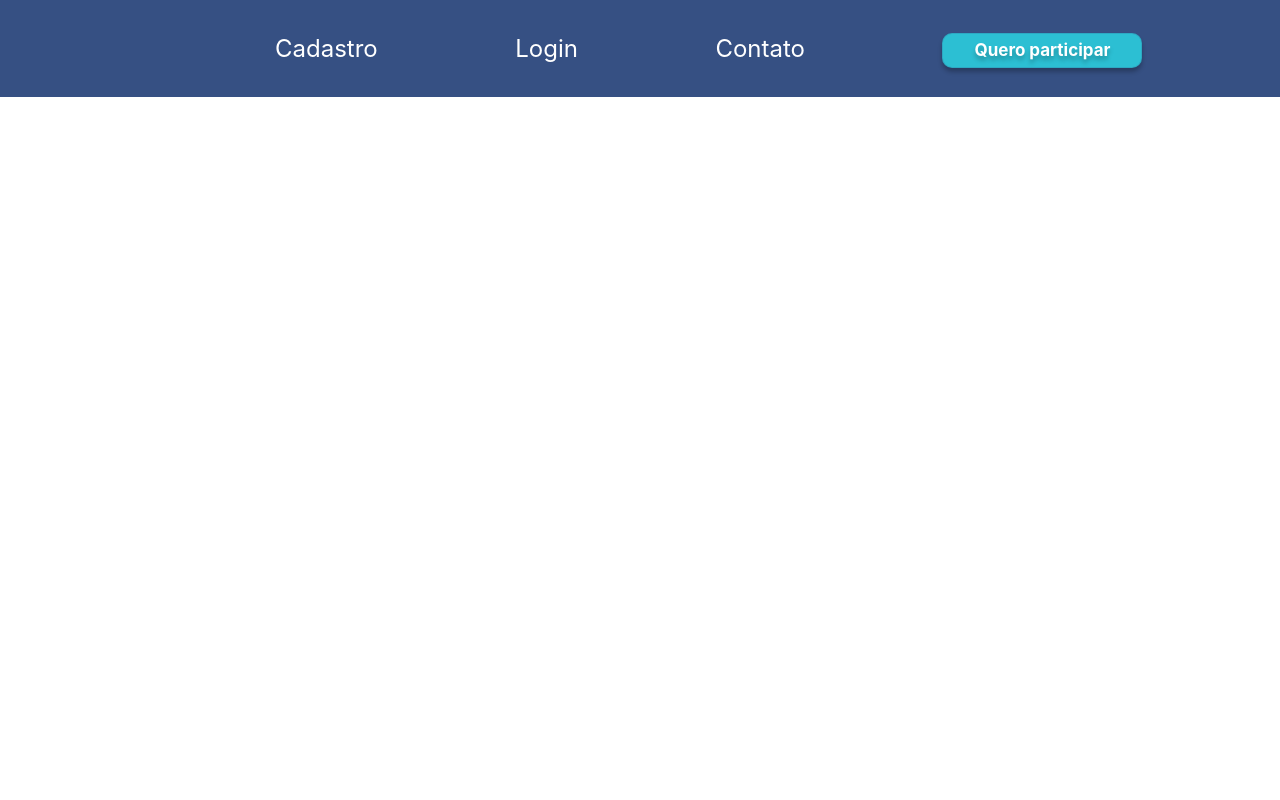
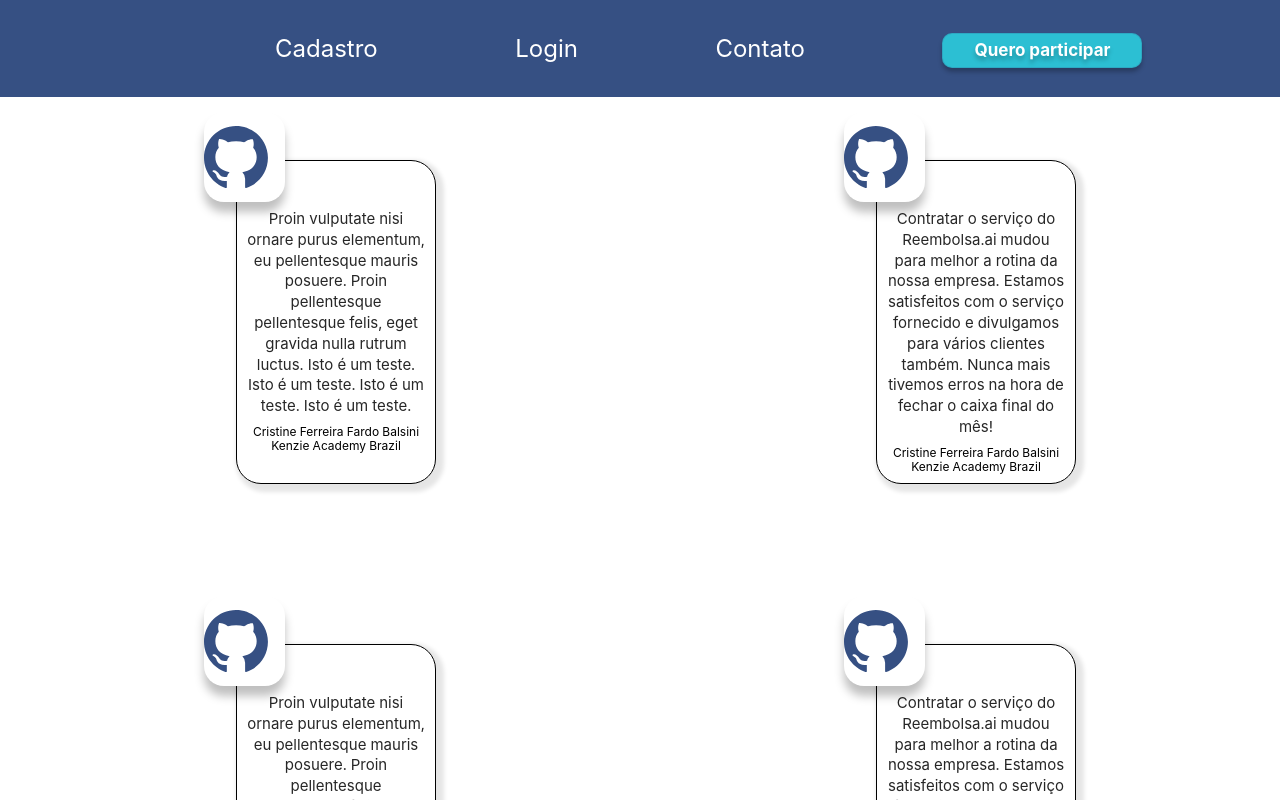
Before and after one commit to ricardossantis/reembolsa_ai, a React (Create React App) app: page / in a window 1280 px wide. Shown: the top 800 px of the page. Built offline with nearby package versions, Linux system fonts and the light colour scheme.

Commit message:
feat: merge prepare master

```diff
--- a/src/pages/home/index.jsx
+++ b/src/pages/home/index.jsx
@@ -5,7 +5,9 @@ import ClientCard from "../../components/card-feed";
 import Footer from "../../components/footer/index.jsx";
 
 const Home = () => {
-  return <></>;
+  return <>
+  <ClientCard />
+  </>;
 };
 
 export default Home;
```
